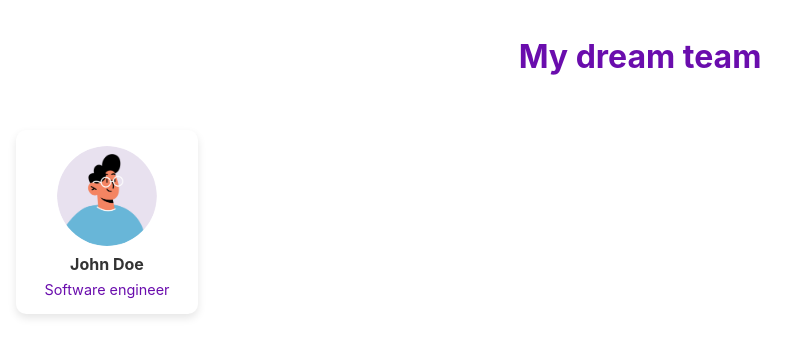
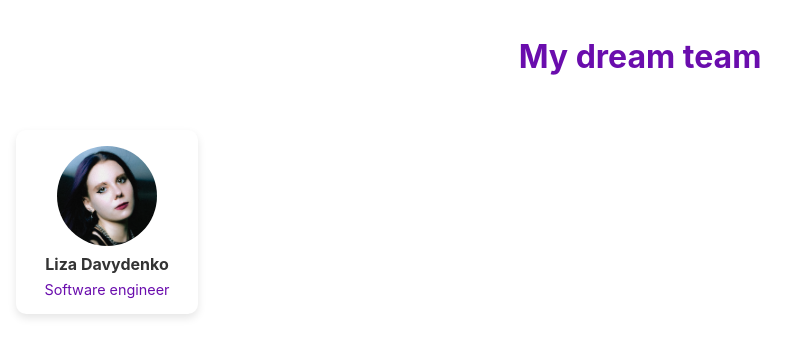
Before and after one commit to DuckSparce/PKR_HW6, a React (Create React App) app: page / in a window 1280 px wide. Shown: the top 356 px of the page, without its empty margins (0-805 px from the left). Built offline with nearby package versions, Linux system fonts and the light colour scheme.

Commit message:
add liza info

```diff
--- a/src/components/Body.js
+++ b/src/components/Body.js
@@ -4,9 +4,9 @@ const Body = () => {
     return (
         <main style={styles.body}>
             <div style={styles.card}>
-        <img src={"/avatar-default.png"} alt="John Doe" style={styles.photo} />
+                <img src={"/avatar_liza.png"} alt="Liza Davydenko" style={styles.photo} />
                 <div style={styles.textContainer}>
-          <h2 style={styles.name}>John Doe</h2>
+                    <h2 style={styles.name}>Liza Davydenko</h2>
                     <p style={styles.position}>Software engineer</p>
                 </div>
             </div>
```
Also changed, not shown: public/avatar_liza.png (added). Lines whose indentation alone changed are shown as unchanged.
